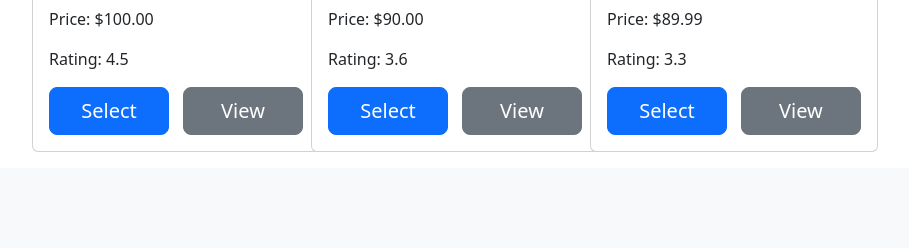
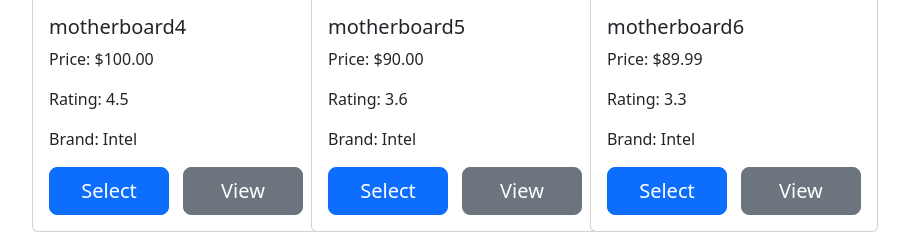
Before and after one commit to SaltOrNah/ITSC3155WB, a Flask app: page /startBuild in a window 1280 px wide. Shown: the part 692-940 px from the top of the page, without its empty margins (341-1250 px from the left). Before the commit the page ends 844 px from the top, so only its background shows below. Run offline with Flask 3, Linux system fonts and the light colour scheme.

Commit message:
Adding brand to cards

```diff
--- a/app.py
+++ b/app.py
@@ -11,44 +11,44 @@ def showStartBuild():
     content = request.args.get('content', 'motherboard')
     image_url = 'https://ralfvanveen.com/wp-content/uploads//2021/06/Placeholder-_-Begrippenlijst.svg'
     if content == 'motherboard':
-        data = [{'name': 'motherboard1', 'price': '70.00', 'rating': 4.8, 'image_url': image_url},
-                {'name': 'motherboard2', 'price': '120.00', 'rating': 3.4, 'image_url': image_url},
-                {'name': 'motherboard3', 'price': '69.50', 'rating': 2.1, 'image_url': image_url},
-                {'name': 'motherboard4', 'price': '100.00', 'rating': 4.5, 'image_url': image_url},
-                {'name': 'motherboard5', 'price': '90.00', 'rating': 3.6, 'image_url': image_url},
-                {'name': 'motherboard6', 'price': '89.99', 'rating': 3.3, 'image_url': image_url}]
+        data = [{'name': 'motherboard1', 'price': '70.00', 'rating': 4.8, 'brand': 'Intel', 'image_url': image_url},
+                {'name': 'motherboard2', 'price': '120.00', 'rating': 3.4, 'brand': 'Intel', 'image_url': image_url},
+                {'name': 'motherboard3', 'price': '69.50', 'rating': 2.1, 'brand': 'Intel', 'image_url': image_url},
+                {'name': 'motherboard4', 'price': '100.00', 'rating': 4.5, 'brand': 'Intel', 'image_url': image_url},
+                {'name': 'motherboard5', 'price': '90.00', 'rating': 3.6, 'brand': 'Intel', 'image_url': image_url},
+                {'name': 'motherboard6', 'price': '89.99', 'rating': 3.3, 'brand': 'Intel', 'image_url': image_url}]
     elif content == 'cpu':
-        data = [{'name':'cpu1', 'price':'180.00', 'rating':4.2, 'image_url': image_url},
-                {'name':'cpu2', 'price':'320.00', 'rating':3.9, 'image_url': image_url},
-                {'name':'cpu3', 'price':'450.00', 'rating':3.1, 'image_url': image_url}]
+        data = [{'name':'cpu1', 'price':'180.00', 'rating':4.2, 'brand': 'Intel', 'image_url': image_url},
+                {'name':'cpu2', 'price':'320.00', 'rating':3.9, 'brand': 'Intel', 'image_url': image_url},
+                {'name':'cpu3', 'price':'450.00', 'rating':3.1, 'brand': 'Intel', 'image_url': image_url}]
     elif content == 'storage':
-        data = [{'name':'storage1', 'price':'200.00', 'rating':4.5, 'image_url': image_url},
-                {'name':'storage2', 'price':'290.00', 'rating':3.7, 'image_url': image_url},
-                {'name':'storage3', 'price':'550.00', 'rating':2.9, 'image_url': image_url}]
+        data = [{'name':'storage1', 'price':'200.00', 'rating':4.5, 'brand': 'Intel', 'image_url': image_url},
+                {'name':'storage2', 'price':'290.00', 'rating':3.7, 'brand': 'Intel', 'image_url': image_url},
+                {'name':'storage3', 'price':'550.00', 'rating':2.9, 'brand': 'Intel', 'image_url': image_url}]
     elif content == 'power':
-        data = [{'name':'power1', 'price':'160.00', 'rating':4.0, 'image_url': image_url},
-                {'name':'power2', 'price':'310.00', 'rating':3.6, 'image_url': image_url},
-                {'name':'power3', 'price':'480.00', 'rating':3.3, 'image_url': image_url}]
+        data = [{'name':'power1', 'price':'160.00', 'rating':4.0, 'brand': 'Intel', 'image_url': image_url},
+                {'name':'power2', 'price':'310.00', 'rating':3.6, 'brand': 'Intel', 'image_url': image_url},
+                {'name':'power3', 'price':'480.00', 'rating':3.3, 'brand': 'Intel', 'image_url': image_url}]
     elif content == 'graphics':
-        data = [{'name':'graphics1', 'price':'180.00', 'rating':4.2, 'image_url': image_url},
-                {'name':'graphics2', 'price':'320.00', 'rating':3.9, 'image_url': image_url},
-                {'name':'graphics3', 'price':'450.00', 'rating':3.1, 'image_url': image_url}]
+        data = [{'name':'graphics1', 'price':'180.00', 'rating':4.2, 'brand': 'Intel', 'image_url': image_url},
+                {'name':'graphics2', 'price':'320.00', 'rating':3.9, 'brand': 'Intel', 'image_url': image_url},
+                {'name':'graphics3', 'price':'450.00', 'rating':3.1, 'brand': 'Intel', 'image_url': image_url}]
     elif content == 'cooling':
-        data = [{'name':'cooling1', 'price':'200.00', 'rating':4.5, 'image_url': image_url},
-                {'name':'cooling2', 'price':'290.00', 'rating':3.7, 'image_url': image_url},
-                {'name':'cooling3', 'price':'550.00', 'rating':2.9, 'image_url': image_url}]
+        data = [{'name':'cooling1', 'price':'200.00', 'rating':4.5, 'brand': 'Intel', 'image_url': image_url},
+                {'name':'cooling2', 'price':'290.00', 'rating':3.7, 'brand': 'Intel', 'image_url': image_url},
+                {'name':'cooling3', 'price':'550.00', 'rating':2.9, 'brand': 'Intel', 'image_url': image_url}]
     elif content == 'memory':
-        data = [{'name':'memory1', 'price':'160.00', 'rating':4.0, 'image_url': image_url},
-                {'name':'memory2', 'price':'310.00', 'rating':3.6, 'image_url': image_url},
-                {'name':'memory3', 'price':'480.00', 'rating':3.3, 'image_url': image_url}]
+        data = [{'name':'memory1', 'price':'160.00', 'rating':4.0, 'brand': 'Intel', 'image_url': image_url},
+                {'name':'memory2', 'price':'310.00', 'rating':3.6, 'brand': 'Intel', 'image_url': image_url},
+                {'name':'memory3', 'price':'480.00', 'rating':3.3, 'brand': 'Intel', 'image_url': image_url}]
     elif content == 'casing':
-        data = [{'name':'casing1', 'price':'160.00', 'rating':4.0, 'image_url': image_url},
-                {'name':'casing2', 'price':'310.00', 'rating':3.6, 'image_url': image_url},
-                {'name':'casing3', 'price':'480.00', 'rating':3.3, 'image_url': image_url}]
+        data = [{'name':'casing1', 'price':'160.00', 'rating':4.0, 'brand': 'Intel', 'image_url': image_url},
+                {'name':'casing2', 'price':'310.00', 'rating':3.6, 'brand': 'Intel', 'image_url': image_url},
+                {'name':'casing3', 'price':'480.00', 'rating':3.3, 'brand': 'Intel', 'image_url': image_url}]
     elif content == 'accessories':
-        data = [{'name':'accessories1', 'price':'160.00', 'rating':4.0, 'image_url': image_url},
-                {'name':'accessories2', 'price':'310.00', 'rating':3.6, 'image_url': image_url},
-                {'name':'accessories3', 'price':'480.00', 'rating':3.3, 'image_url': image_url}]
+        data = [{'name':'accessories1', 'price':'160.00', 'rating':4.0, 'brand': 'Intel', 'image_url': image_url},
+                {'name':'accessories2', 'price':'310.00', 'rating':3.6, 'brand': 'Intel', 'image_url': image_url},
+                {'name':'accessories3', 'price':'480.00', 'rating':3.3, 'brand': 'Intel', 'image_url': image_url}]
     else:
         abort(404)
 
--- a/templates/startBuild.html
+++ b/templates/startBuild.html
@@ -48,6 +48,7 @@
                               <h5 class="card-title">{{ comp['name'] }}</h5>
                               <p class="card-text">Price: ${{ comp['price']}}</p>
                               <p class="card-text">Rating: {{ comp['rating'] }}</p>
+                              <p class="card-text">Brand: {{ comp['brand'] }}</p>
                               <div class="d-flex justify-content-between mt-2">
                                   <div>
                                       <button type="button" class="btn btn-primary btn-lg" style="width: 120px;">Select</button>
```
